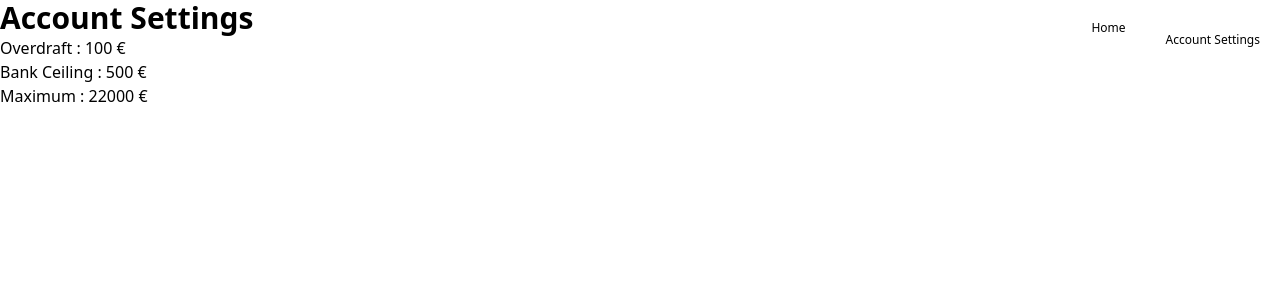
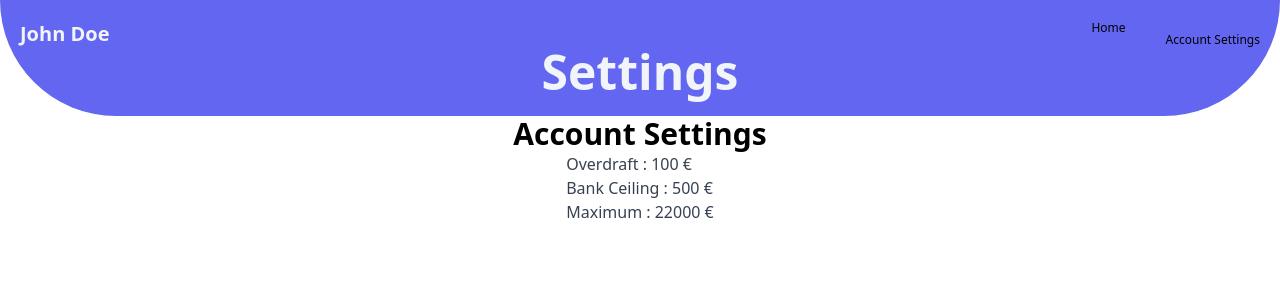
Before and after one commit to loickcherimont/bank-app, a Vue app: page /settings in a window 1280 px wide. Shown: the top 300 px of the page. Built offline with nearby package versions, Linux system fonts and the light colour scheme.

Commit message:
Style SettingView using HomeView

```diff
--- a/src/views/HomeView.vue
+++ b/src/views/HomeView.vue
@@ -190,7 +190,7 @@ export default {
 }
 </script>
 <template>
-  <div class='flex flex-col items-center justify-around h-screen w-full'>
+  <div class='flex flex-col items-center justify-around h-full w-full'>
     <!-- HEADER -->
     <Top property='John Doe' :currentAccount="userMoney" />
 
@@ -206,14 +206,22 @@ export default {
     <TransferForm :formEvent="handleSubmit" :processInput="handleInput" v-model="transferAmount" :mode="mode" />
 
     <!-- Actions -->
-    <ul class='flex flex-col items-center text-lg actions'>
+    <ul class='flex flex-col items-center text-md mb-3'>
       <h3 class='font-bold text-xl'>ACTIONS</h3>
       <li v-if="actions.length === 0" class='italic text-slate-600'>
         No actions done...
       </li>
-      <li v-else v-for="action in actions" :key="action.id">
-        Action {{ action.id }} - {{ action.message }} {{ action.amount }} € | {{ action.mode }} | {{ action.date }}
-      </li>
+      <template v-else v-for="action in actions" :key="action.id">
+        <li class="flex justify-between gap-x-6 py-5 md:w-full border-b border-slate-300">
+          <div class="flex min-w-0 gap-x-4">
+            <div class="min-w-0 flex-auto">
+              <p class="text-sm md:text-md font-semibold leading-6 text-gray-900">{{ action.mode }} {{ action.amount }} €</p>
+              <p class="mt-1 truncate text-xs md:text-sm leading-5 text-gray-500">{{ action.message }} {{ action.amount }} € on {{ action.date }}</p>
+            </div>
+          </div>
+        </li>
+      </template>
     </ul>
+
   </div>
 </template>
--- a/src/views/SettingView.vue
+++ b/src/views/SettingView.vue
@@ -15,10 +15,23 @@ export default {
 }
 </script>
 <template>
-    <div>
-        <h1 class='text-3xl font-bold'>Account Settings</h1>
-        <ul>
-            <li v-for="(value, parameter) in accountSettings">{{ parameter }} : {{ value }} €</li>
-        </ul>
+
+    <div class='h-screen'>
+        <header class='bg-indigo-500 flex flex-col items-center p-5 rounded-b-full text-slate-100'>
+            <!-- Account owner -->
+            <h1 class='text-xl font-bold self-start'>John Doe</h1>
+
+            <!-- All available money actually -->
+            <div class='flex flex-col justify-center items-center w-full h-full font-bold'>
+                <h3 class='text-5xl'>Settings</h3>
+            </div>
+
+        </header>
+        <div class='flex flex-col items-center'>
+            <h1 class='text-3xl font-bold'>Account Settings</h1>
+            <ul class='text-gray-700'>
+                <li v-for="(value, parameter) in accountSettings">{{ parameter }} : {{ value }} €</li>
+            </ul>
+        </div>
     </div>
 </template>
```
